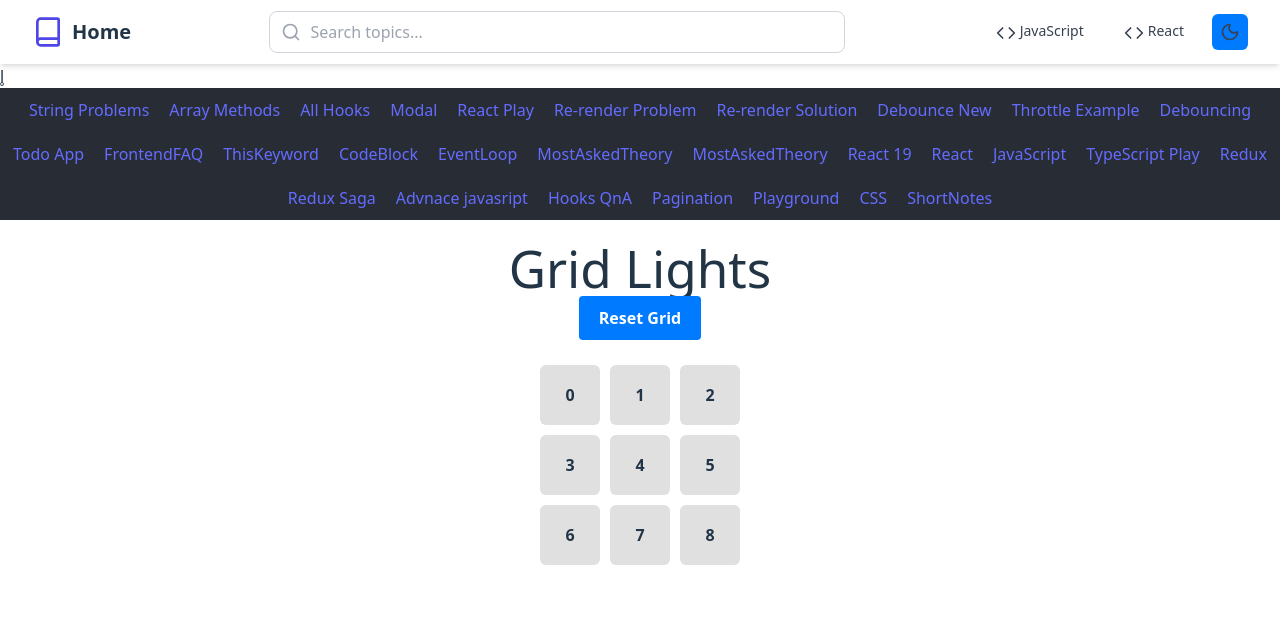
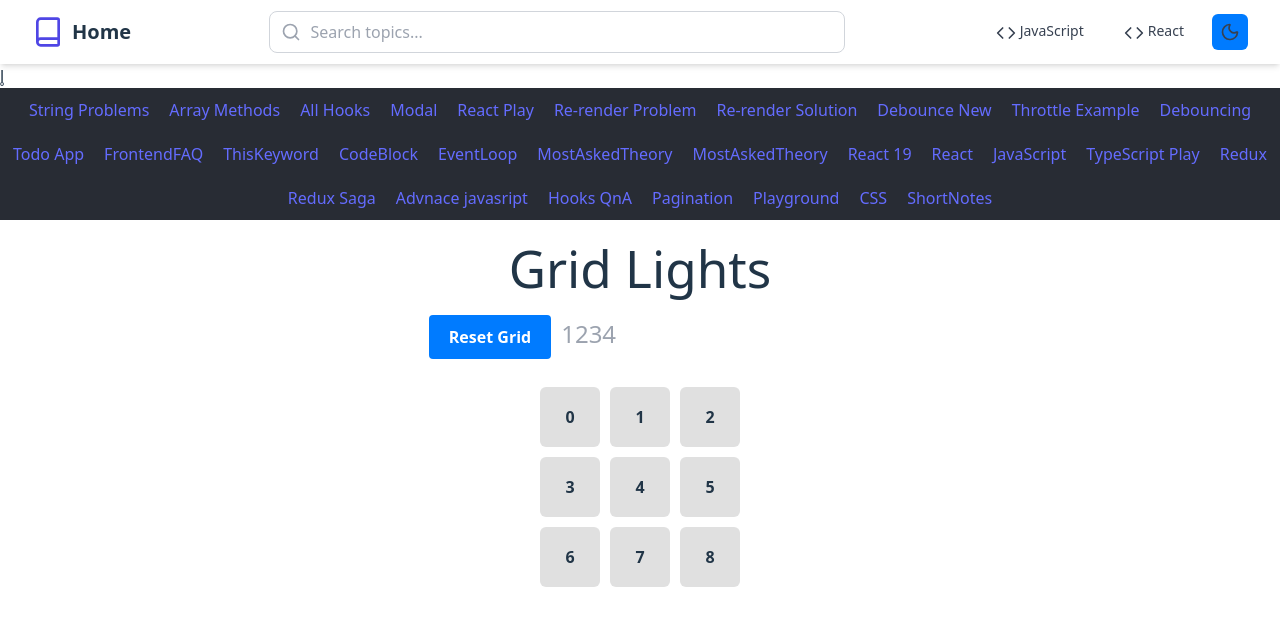
Before and after one commit to Abhishek971998/WEB_DEV_2025_GIT, a React (Vite) app: page /playground in a window 1280 px wide. Shown: the top 626 px of the page. Built offline with nearby package versions, Linux system fonts and the light colour scheme.

Commit message:
numpad Playground.jsx

```diff
--- a/src/Playground.jsx
+++ b/src/Playground.jsx
@@ -57,6 +57,20 @@ export default function GridLights() {
         <button onClick={resetGrid} data-testid="reset-btn">
           Reset Grid
         </button>
+        <input
+        id="pin"
+        type="number"
+        inputMode="numeric"
+        pattern="[0-9]*"
+        placeholder="1234"
+        style={{
+          fontSize: 24,
+          padding: 10,
+          width: "100%",
+          maxWidth: 300,
+          marginTop: 10,
+        }}
+      />
       </div>
 
       <div className="cinema-hall" data-testid="grid-lights">
```
